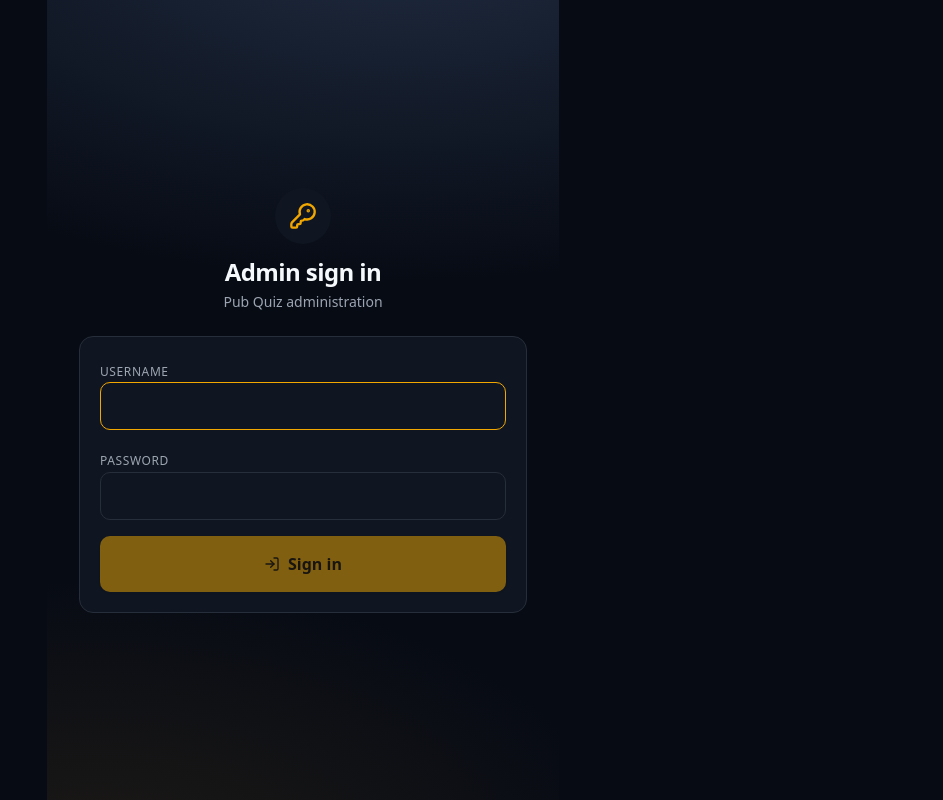
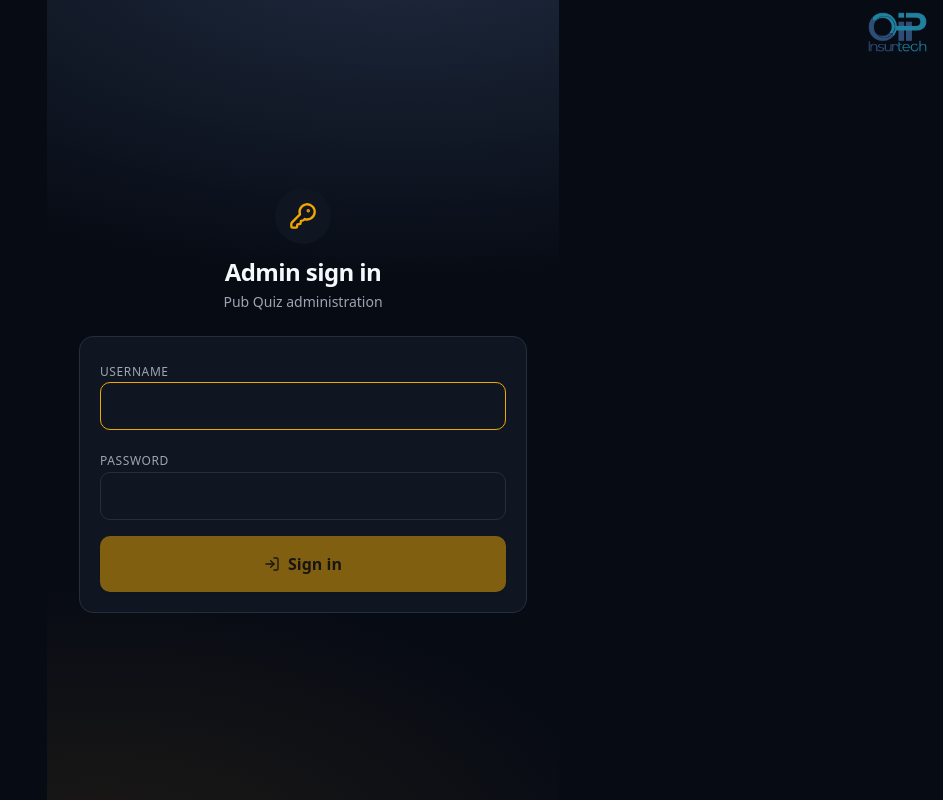
Before and after one commit to stefanc-hash/oip-pub-quiz, a React (Vite) app in the folder client/: page /admin in a window 1280 px wide. Shown: the whole page, without its empty margins (337-1280 px from the left). Built offline with nearby package versions, Linux system fonts and the light colour scheme; no server answers.

Commit message:
feat: add OIP Insurtech brand watermark to AppShell

```diff
--- a/client/src/components/AppShell.tsx
+++ b/client/src/components/AppShell.tsx
@@ -24,6 +24,14 @@ export function AppShell({ children, className, variant = 'narrow' }: Props) {
         className,
       )}
     >
+      {/* Brand watermark — fixed top-right, visible but unobtrusive */}
+      <div className="fixed top-3 right-4 z-50 pointer-events-none select-none">
+        <img
+          src="/oip-logo.png"
+          alt="OIP Insurtech"
+          className="h-8 sm:h-10 w-auto opacity-70"
+        />
+      </div>
       {children}
     </main>
   );
```
Also changed, not shown: client/public/oip-logo.png (added).
